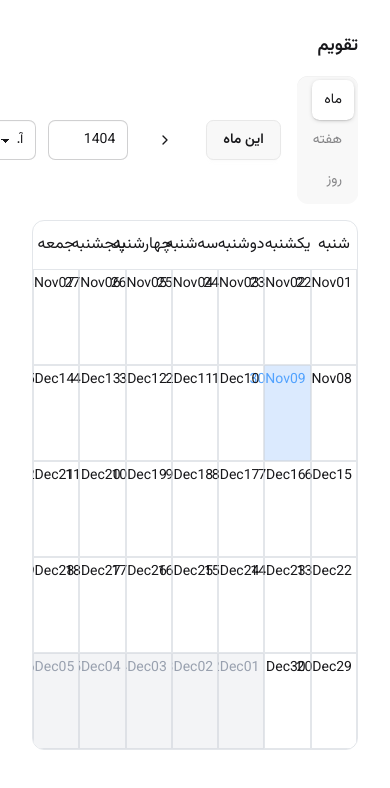
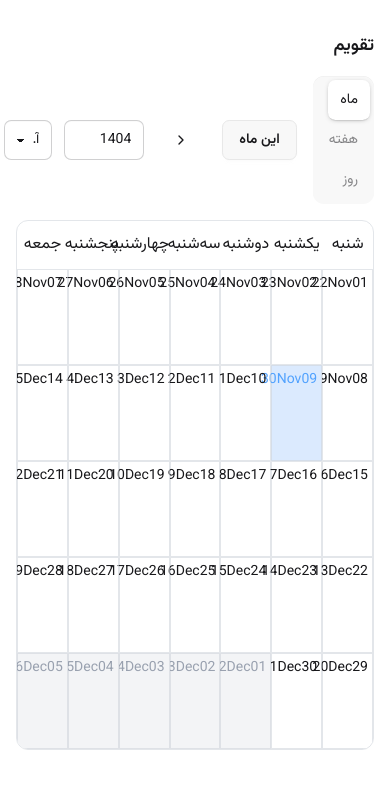
Before and after one commit to mandanaD/jalali-appointment-calendar, a React (Vite) app: page / in a window 390 px wide. Shown: the top 788 px of the page. Built offline with nearby package versions, Linux system fonts and the light colour scheme.

Commit message:
style: responsive

```diff
--- a/src/App.tsx
+++ b/src/App.tsx
@@ -5,7 +5,7 @@ function App() {
 
     return (
         <div dir={"rtl"}
-             className={"min-h-screen p-8"}
+             className={"min-h-screen py-8 px-4 sm:p-8"}
         >
             <Calender/>
         </div>
```
